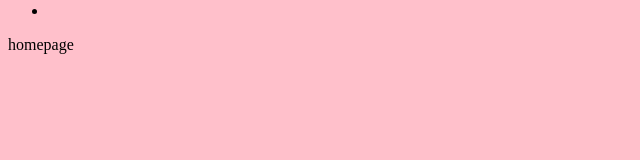
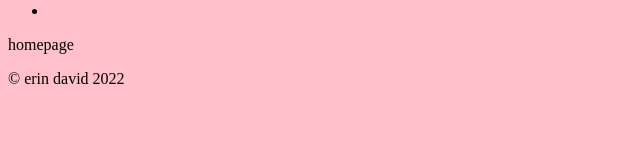
Before and after one commit to erindavid03/portfolio-site, a React (Create React App) app: page / in a window 1280 px wide. Shown: the part 120-280 px from the top of the page, without its empty margins (0-640 px from the left). Built offline with nearby package versions, Linux system fonts and the light colour scheme.

Commit message:
create footer component

```diff
--- /dev/null
+++ b/src/components/Footer.js
@@ -0,0 +1,11 @@
+import React from 'react'
+
+function Footer() {
+  return (
+    <footer>
+        <p>&copy; erin david 2022</p>
+    </footer>
+  )
+}
+
+export default Footer
--- a/src/router/App.js
+++ b/src/router/App.js
@@ -7,6 +7,7 @@ import AboutPage from '../components/pages/AboutPage';
 import DevPage from '../components/pages/DevPage';
 import ArtworkPage from '../components/pages/ArtworkPage';
 import NotFoundPage from '../components/pages/NotFoundPage';
+import Footer from '../components/Footer';
 
 
 function App() {
@@ -20,6 +21,7 @@ function App() {
           <Route path={'/development'} element={<DevPage/>}/>
           <Route path='*' element={<NotFoundPage/>}/>
         </Routes>
+      <Footer/>
     </BrowserRouter>
   );
 }
```
